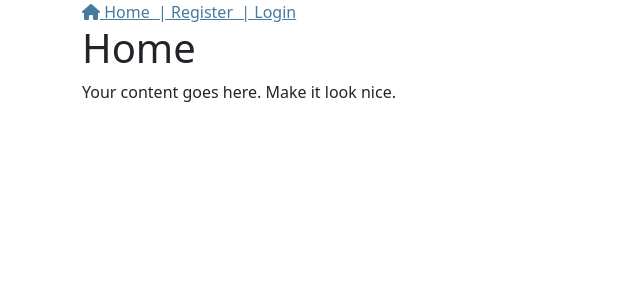
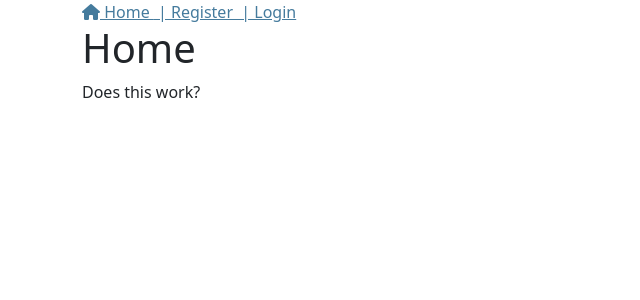
Before and after one commit to gudorfm/Dice-probability-tool, a Vue app: page / in a window 1280 px wide. Shown: the top 300 px of the page, without its empty margins (0-640 px from the left). Built offline with nearby package versions, Linux system fonts and the light colour scheme.

Commit message:
Making changes

```diff
--- a/src/views/Home.vue
+++ b/src/views/Home.vue
@@ -1,7 +1,7 @@
 <template>
   <div class="home">
     <h1>Home</h1>
-    <p>Your content goes here. Make it look nice.</p>
+    <p>Does this work?</p>
   </div>
 </template>
 
```
Also changed, not shown: .gitlab-ci.yml (added).
